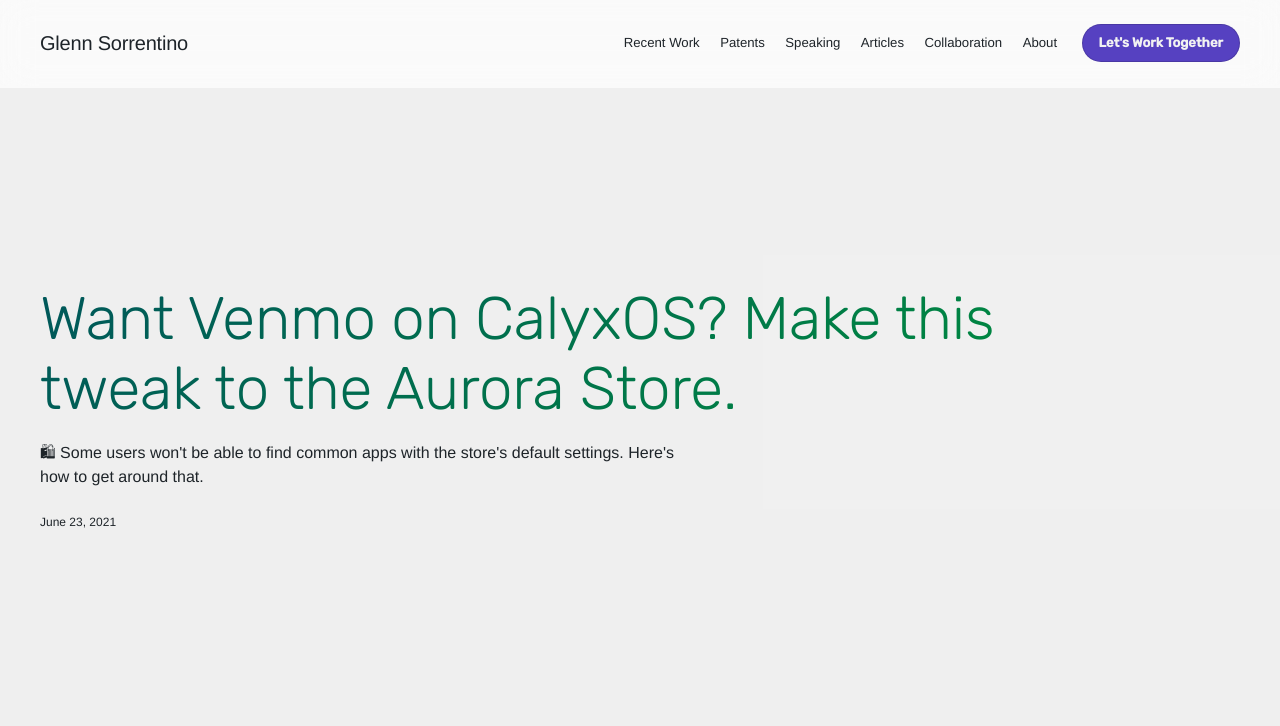
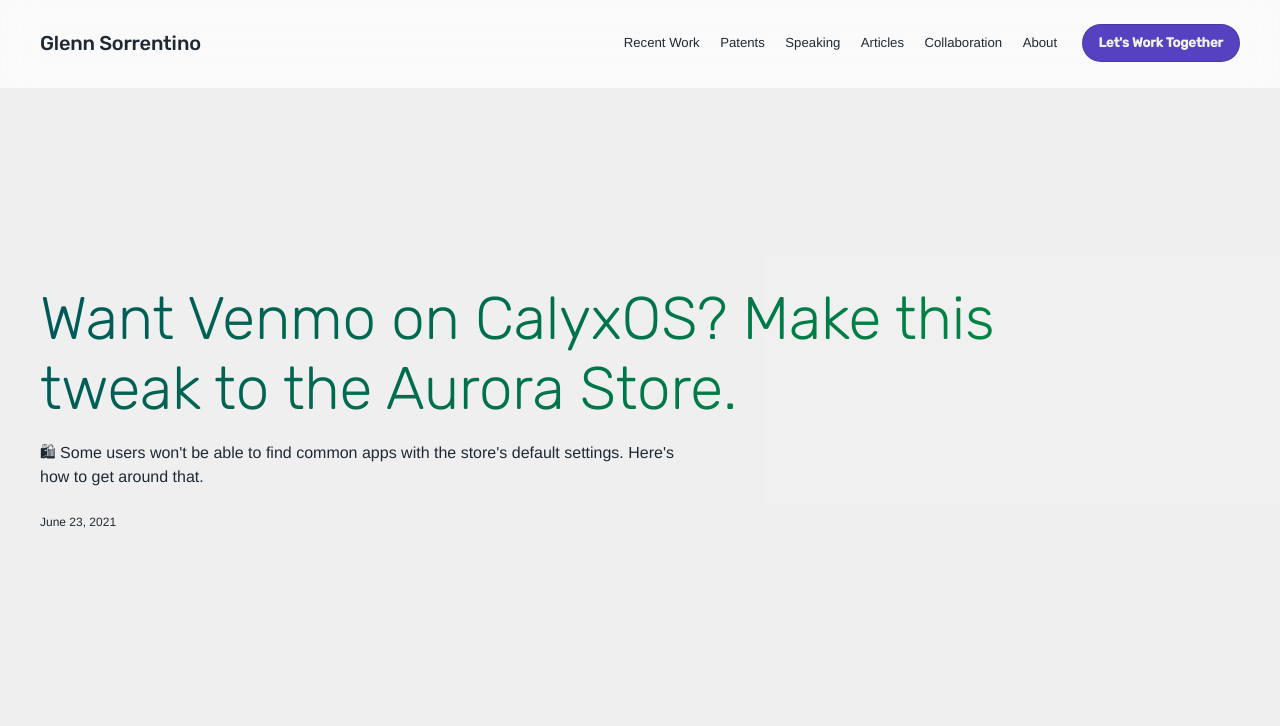
Before and after one commit to Retype5555/scienceanddesign, a PHP site: page /articles/aurora.html in a window 1280 px wide. Shown: the top 726 px of the page. Run offline with PHP 8.4, Linux system fonts and the light colour scheme.

Commit message:
update logo color

```diff
--- a/design-system/components/header/css/header.css
+++ b/design-system/components/header/css/header.css
@@ -96,7 +96,7 @@ header .wrapper {
 
 header h1 {
   font-size: var(--font-size-logo);
-  font-family: var(--font-sans);
+  font-family: var(--font-sans-medium);
   margin-bottom: 0;
   line-height: initial;
   flex: 1;
--- a/design-system/css/variables.css
+++ b/design-system/css/variables.css
@@ -26,7 +26,7 @@
   --font-size-4: 1.5rem;
   --line-height-4: 2rem;
 
-  --font-color-dark: rgba(30,36,41,1);
+  --font-color-dark: rgba(31,41,51,1);
   --font-color-light: #FAFAFA;
   --font-label-lm: #666;
   --font-label-dm: #C2C2C2;
```
